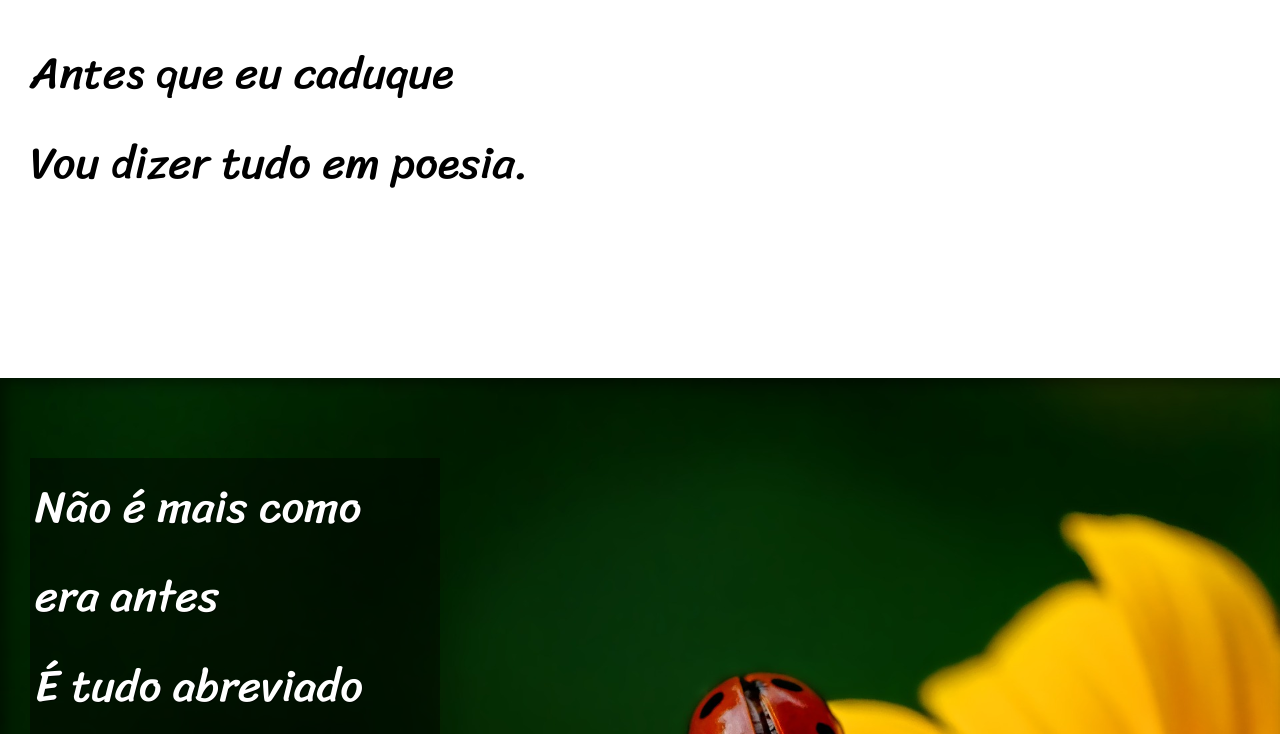
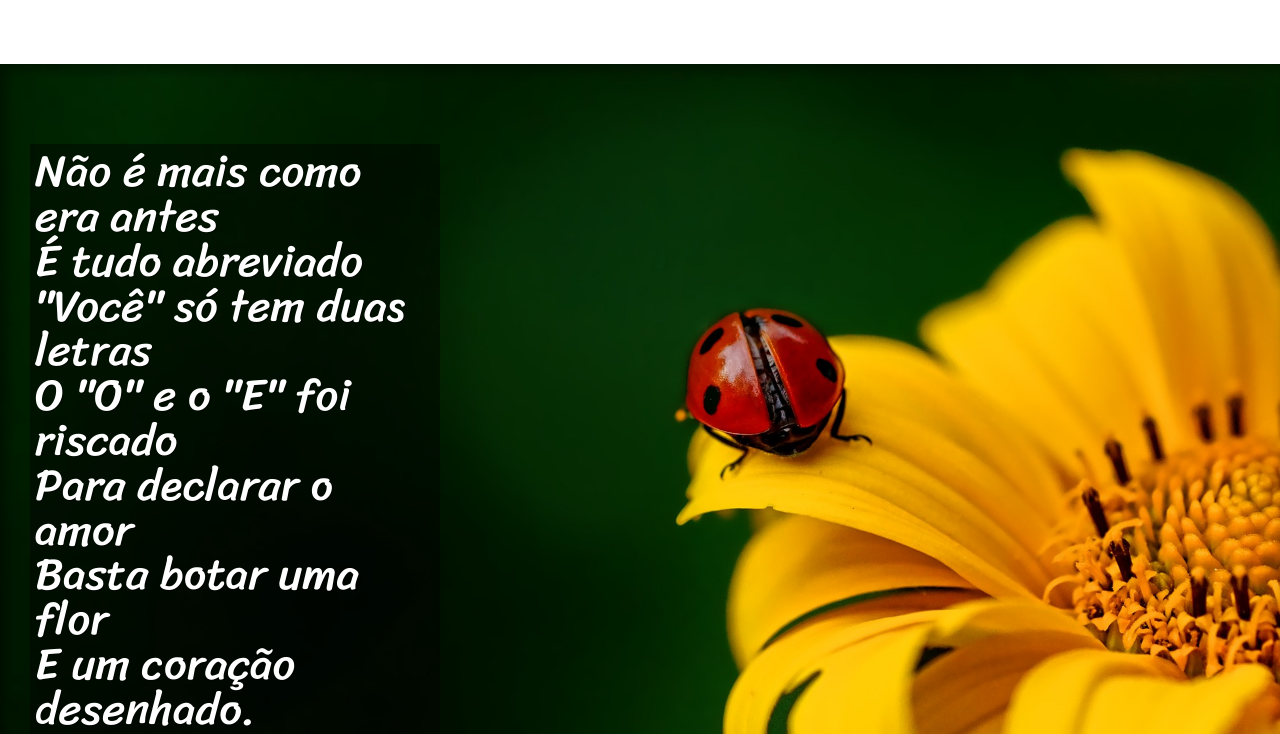
Before and after one commit to TBellezzi/projeto-cordel, a plain HTML site: page index.html in a window 1280 px wide. Shown: the part 706-1440 px from the top of the page. Drawn offline with Linux system fonts and the light colour scheme.

Commit message:
Arrumei o tamanho do texto

```diff
--- a/style.css
+++ b/style.css
@@ -52,7 +52,7 @@ header a:hover, footer a:hover {
 section {
     padding-top: 10vh;
     padding-bottom: 10vh; /*para me ajudar a fazer uma rolagem na tela*/
-    line-height: 2em;
+    line-height: 1em;
     padding-left: 30px ;
     font-family: var(--fonte3);
     font-size: 3.5vw;/*baseando no tamanho da tela*/
@@ -62,7 +62,13 @@ section > p {
     padding-bottom: 2em;
 }
 
+section.normal{
+    background-color: white;
+    color: black;
+}
+
 section.imagem{
+    background-color: rgb(51, 51, 51);
     color: white;
     box-shadow: inset 6px 6px 13px
     rgba(0, 0, 0, 0.425); /*inset = sombra pra
@@ -75,14 +81,10 @@ section.imagem > p {
     background-color: rgba(0, 0, 0, 0.432);
     width: 400px;
     text-shadow: 1px 1px 0px rgba(0, 0, 0, 0.482);
-
+    display: inline-block;
     padding: 5px;
 }
 
-section.normal{
-    background-color: white;
-    color: black;
-}
 
 section#img01{
     background-image: url(imagens/background001.jpg);
```
